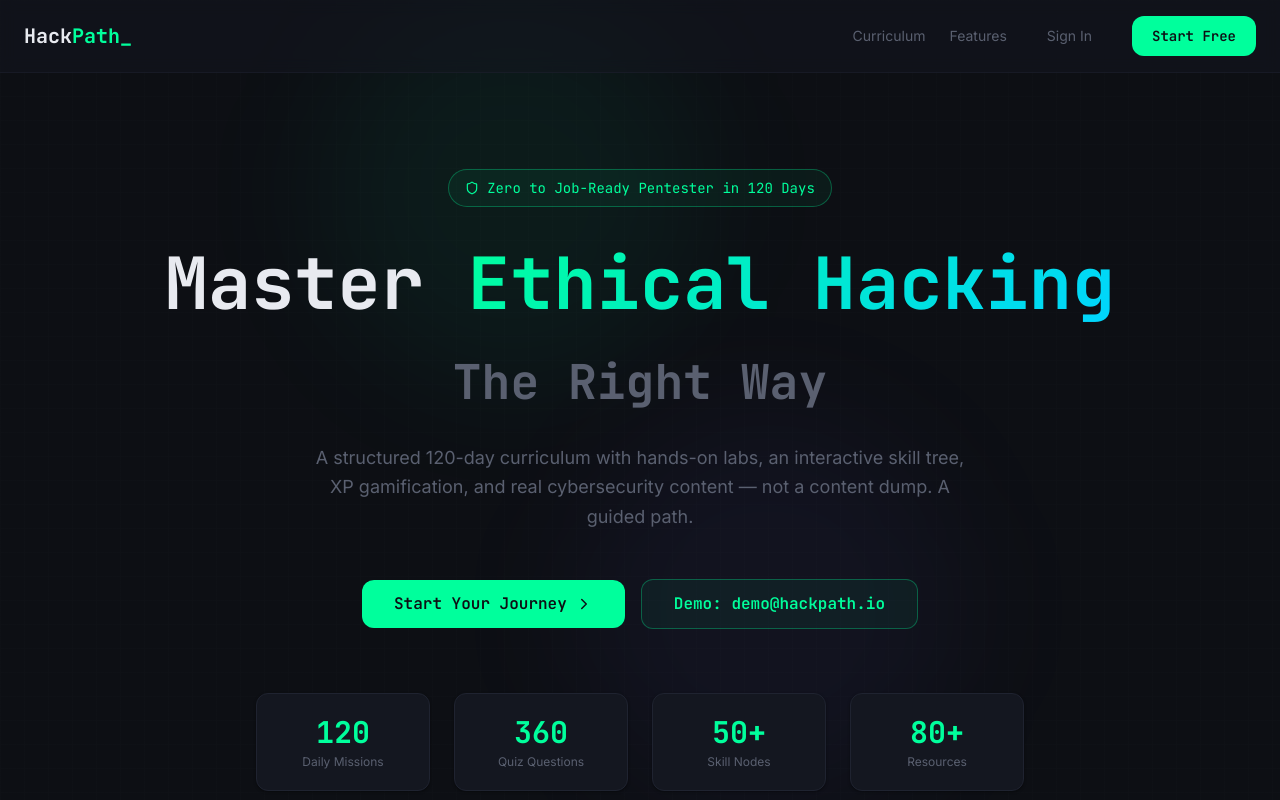
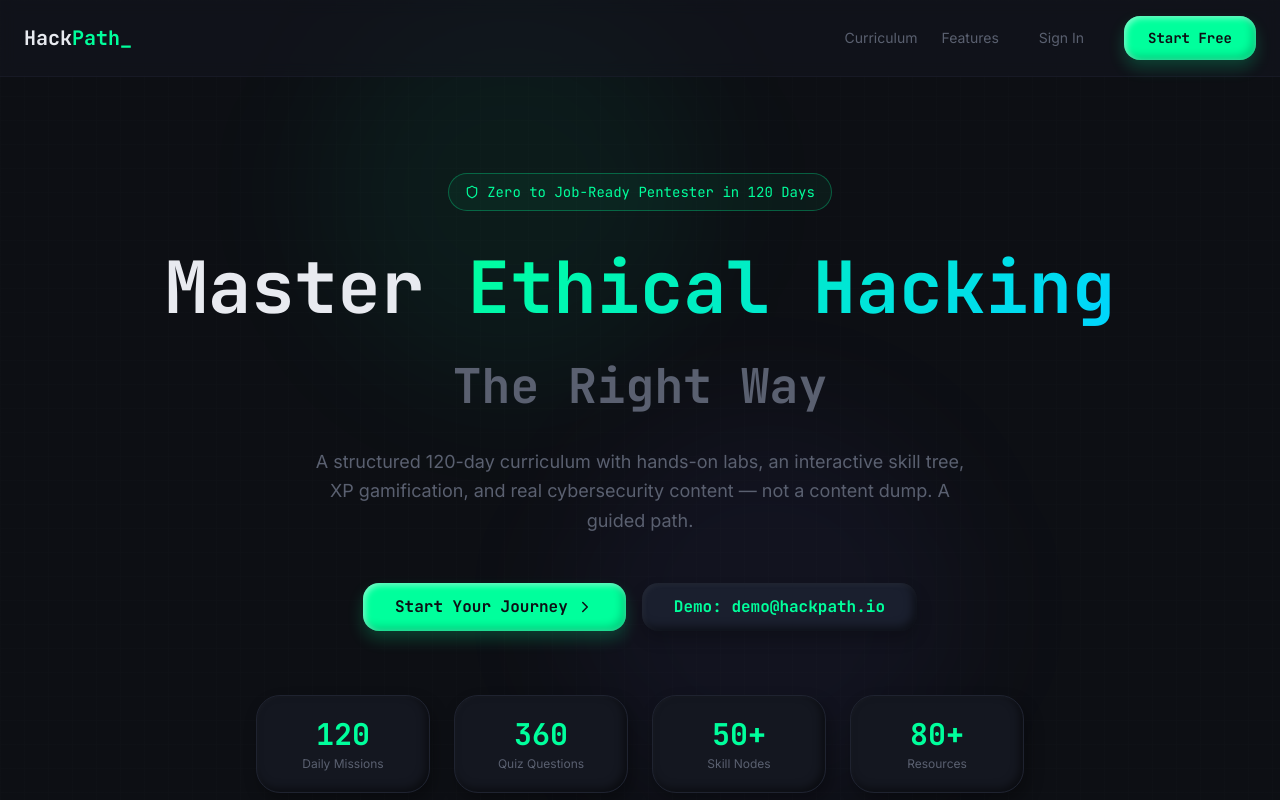
Before and after one commit to Joyceson71/ET-app, a Next.js app: page / in a window 1280 px wide. Shown: the top 800 px of the page. Built offline with nearby package versions, Linux system fonts and the light colour scheme.

Commit message:
Migrate from Supabase to Prisma & NextAuth

```diff
--- a/src/app/globals.css
+++ b/src/app/globals.css
@@ -98,15 +98,64 @@
     animation: scanner-fill 2s linear infinite;
   }
 
-  /* Card styles */
+  /* Maximal Claymorphism Card */
+  .clay-card {
+    @apply bg-surface relative overflow-hidden;
+    border-radius: 32px;
+    box-shadow:
+      inset 2px 2px 8px rgba(255, 255, 255, 0.04),
+      inset -6px -6px 16px rgba(0, 0, 0, 0.7),
+      8px 16px 32px rgba(0, 0, 0, 0.5);
+    border: 1px solid rgba(255, 255, 255, 0.02);
+    transition: all 0.4s cubic-bezier(0.175, 0.885, 0.32, 1.275);
+    backdrop-filter: blur(12px);
+  }
+  .clay-card:hover {
+    transform: translateY(-6px) scale(1.01);
+    box-shadow:
+      inset 3px 3px 12px rgba(255, 255, 255, 0.08),
+      inset -6px -6px 16px rgba(0, 0, 0, 0.8),
+      12px 24px 48px rgba(0, 0, 0, 0.7),
+      0 0 0 1px rgba(0, 255, 156, 0.1);
+  }
+
+  /* Ultramorphism Glow */
+  .ultra-glow {
+    position: relative;
+  }
+  .ultra-glow::before {
+    content: '';
+    position: absolute;
+    inset: -2px;
+    border-radius: inherit;
+    background: linear-gradient(135deg, var(--accent-primary), var(--accent-secondary), var(--warning));
+    background-size: 200% 200%;
+    filter: blur(16px);
+    z-index: -1;
+    opacity: 0;
+    transition: opacity 0.4s ease;
+    animation: gradient-x 4s linear infinite;
+  }
+  .ultra-glow:hover::before {
+    opacity: 0.4;
+  }
+
+  /* Legacy card mapping to clay-card for compatibility */
   .card {
-    @apply bg-surface border border-border rounded-lg;
-    box-shadow: 0 1px 3px rgba(0,0,0,0.4);
-    transition: box-shadow 0.2s ease, border-color 0.2s ease;
+    @apply bg-surface border border-border;
+    border-radius: 24px;
+    box-shadow:
+      inset 1px 1px 4px rgba(255, 255, 255, 0.03),
+      inset -3px -3px 8px rgba(0, 0, 0, 0.5),
+      4px 8px 16px rgba(0, 0, 0, 0.3);
+    transition: all 0.3s ease;
   }
   .card:hover {
-    border-color: #00FF9C20;
-    box-shadow: 0 4px 16px rgba(0,0,0,0.4), 0 0 0 1px #00FF9C20;
+    transform: translateY(-2px);
+    box-shadow:
+      inset 1px 1px 6px rgba(255, 255, 255, 0.05),
+      inset -3px -3px 8px rgba(0, 0, 0, 0.6),
+      8px 16px 24px rgba(0, 0, 0, 0.4);
   }
 
   /* Glow effects */
@@ -246,44 +295,71 @@
     transition: width 0.5s ease;
   }
 
-  /* Button variants */
+  /* Button variants - Claymorphism */
   .btn-primary {
-    @apply inline-flex items-center justify-center gap-2 px-5 py-2.5 rounded-lg
-           bg-accent-primary text-background font-mono font-semibold text-sm
-           transition-all duration-200;
+    @apply inline-flex items-center justify-center gap-2 px-6 py-3 rounded-2xl
+           bg-accent-primary text-background font-mono font-bold text-sm
+           transition-all duration-300;
+    box-shadow:
+      inset 2px 2px 6px rgba(255, 255, 255, 0.5),
+      inset -4px -4px 8px rgba(0, 0, 0, 0.2),
+      0 8px 16px rgba(0, 255, 156, 0.2);
   }
   .btn-primary:hover {
-    background: #00FFAD;
-    box-shadow: 0 0 20px #00FF9C40;
-    transform: translateY(-1px);
+    transform: translateY(-2px);
+    box-shadow:
+      inset 2px 2px 8px rgba(255, 255, 255, 0.6),
+      inset -4px -4px 12px rgba(0, 0, 0, 0.2),
+      0 12px 24px rgba(0, 255, 156, 0.3);
   }
   .btn-primary:active {
-    transform: translateY(0);
+    transform: translateY(2px) scale(0.98);
+    box-shadow:
+      inset 4px 4px 12px rgba(0, 0, 0, 0.3),
+      inset -2px -2px 4px rgba(255, 255, 255, 0.3),
+      0 2px 4px rgba(0, 255, 156, 0.1);
   }
 
   .btn-secondary {
-    @apply inline-flex items-center justify-center gap-2 px-5 py-2.5 rounded-lg
-           border border-accent-primary/30 text-accent-primary bg-accent-primary/5
-           font-mono font-semibold text-sm transition-all duration-200;
+    @apply inline-flex items-center justify-center gap-2 px-6 py-3 rounded-2xl
+           bg-surface-2 text-accent-primary
+           font-mono font-bold text-sm transition-all duration-300;
+    box-shadow:
+      inset 2px 2px 6px rgba(255, 255, 255, 0.05),
+      inset -4px -4px 8px rgba(0, 0, 0, 0.5),
+      0 8px 16px rgba(0, 0, 0, 0.2);
   }
   .btn-secondary:hover {
-    @apply border-accent-primary/60 bg-accent-primary/10;
-    box-shadow: 0 0 12px #00FF9C20;
+    @apply text-accent-primary;
+    transform: translateY(-2px);
+    box-shadow:
+      inset 2px 2px 8px rgba(255, 255, 255, 0.08),
+      inset -4px -4px 12px rgba(0, 0, 0, 0.6),
+      0 12px 24px rgba(0, 0, 0, 0.3);
   }
 
   .btn-ghost {
-    @apply inline-flex items-center justify-center gap-2 px-4 py-2 rounded-lg
+    @apply inline-flex items-center justify-center gap-2 px-4 py-2 rounded-2xl
            text-text-muted hover:text-text-primary hover:bg-surface-2
            font-sans text-sm transition-all duration-200;
   }
 
   .btn-danger {
-    @apply inline-flex items-center justify-center gap-2 px-5 py-2.5 rounded-lg
-           bg-red-500/10 border border-red-500/30 text-red-400
-           font-mono font-semibold text-sm transition-all duration-200;
+    @apply inline-flex items-center justify-center gap-2 px-6 py-3 rounded-2xl
+           bg-red-500/10 text-red-400
+           font-mono font-bold text-sm transition-all duration-300;
+    box-shadow:
+      inset 2px 2px 6px rgba(255, 255, 255, 0.05),
+      inset -4px -4px 8px rgba(0, 0, 0, 0.5),
+      0 8px 16px rgba(239, 68, 68, 0.1);
   }
   .btn-danger:hover {
-    @apply bg-red-500/20 border-red-500/50;
+    @apply bg-red-500/20 text-red-300;
+    transform: translateY(-2px);
+    box-shadow:
+      inset 2px 2px 8px rgba(255, 255, 255, 0.1),
+      inset -4px -4px 12px rgba(0, 0, 0, 0.6),
+      0 12px 24px rgba(239, 68, 68, 0.2);
   }
 
   /* Input */
```
